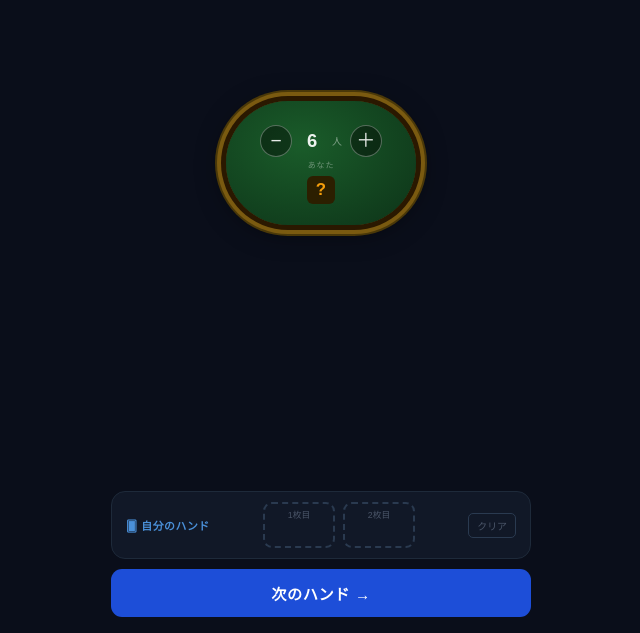
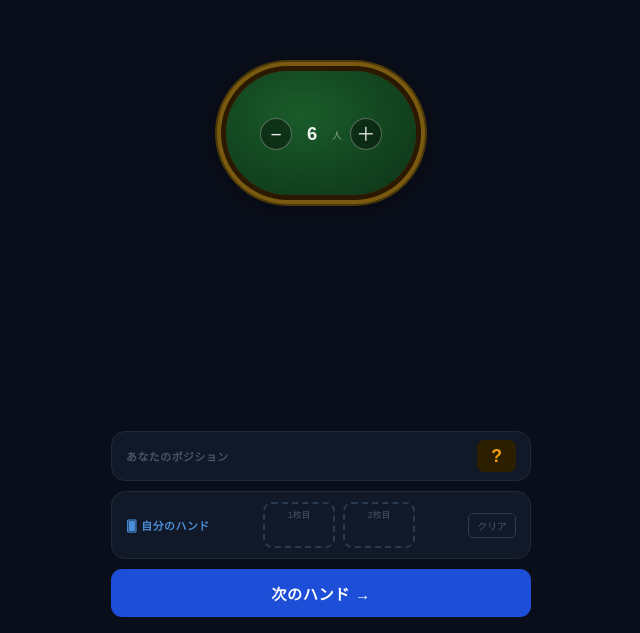
Before and after one commit to forkharbor/poker, a plain HTML site: page index.html in a window 1280 px wide. Shown: the part 167-800 px from the top of the page, without its empty margins (319-959 px from the left). Drawn offline with Linux system fonts and the light colour scheme; no server answers.

Commit message:
Show own position bar above hand input area
Co-Authored-By: Claude Sonnet 4.6 <noreply@anthropic.com>

```diff
--- a/index.html
+++ b/index.html
@@ -49,16 +49,29 @@
     }
     .dealer-info-text { font-size: 0.6rem; color: rgba(255,255,255,0.28); }
 
-    /* テーブル中央：自分のポジション表示 */
-    .table-pos-label {
-      font-size: 0.5rem; color: rgba(255,255,255,0.38);
-      letter-spacing: 0.1em; line-height: 1;
+    /* 自分のポジションバー */
+    .my-pos-bar {
+      flex-shrink: 0;
+      background: #111827;
+      border: 1px solid #1e2a3a;
+      border-radius: 14px;
+      padding: 8px 14px;
+      display: flex;
+      align-items: center;
+      justify-content: space-between;
+      max-width: 420px;
+      width: 100%;
+      align-self: center;
+    }
+    .my-pos-bar-label {
+      font-size: 0.68rem; color: #4a5568;
+      font-weight: bold; letter-spacing: 0.05em;
     }
     .my-pos-badge {
       display: inline-block;
-      font-size: 1.05rem; font-weight: bold;
-      padding: 1px 9px; border-radius: 6px;
-      line-height: 1.55; margin-top: 1px;
+      font-size: 1.1rem; font-weight: bold;
+      padding: 2px 14px; border-radius: 7px;
+      line-height: 1.6;
     }
 
     /* テーブル内の人数コントロール */
@@ -277,10 +290,14 @@
           <span class="table-count-unit">人</span>
           <button class="table-count-btn" id="btn-plus" onclick="changeCount(+1)">＋</button>
         </div>
-        <span class="table-pos-label">あなた</span>
-        <span id="my-pos-badge" class="my-pos-badge badge-btn">?</span>
       </div>
     </div>
+  </div>
+
+  <!-- 自分のポジション -->
+  <div class="my-pos-bar" id="my-pos-bar">
+    <span class="my-pos-bar-label">あなたのポジション</span>
+    <span id="my-pos-badge" class="my-pos-badge badge-btn">?</span>
   </div>
 
   <!-- 自分のハンド -->
```
